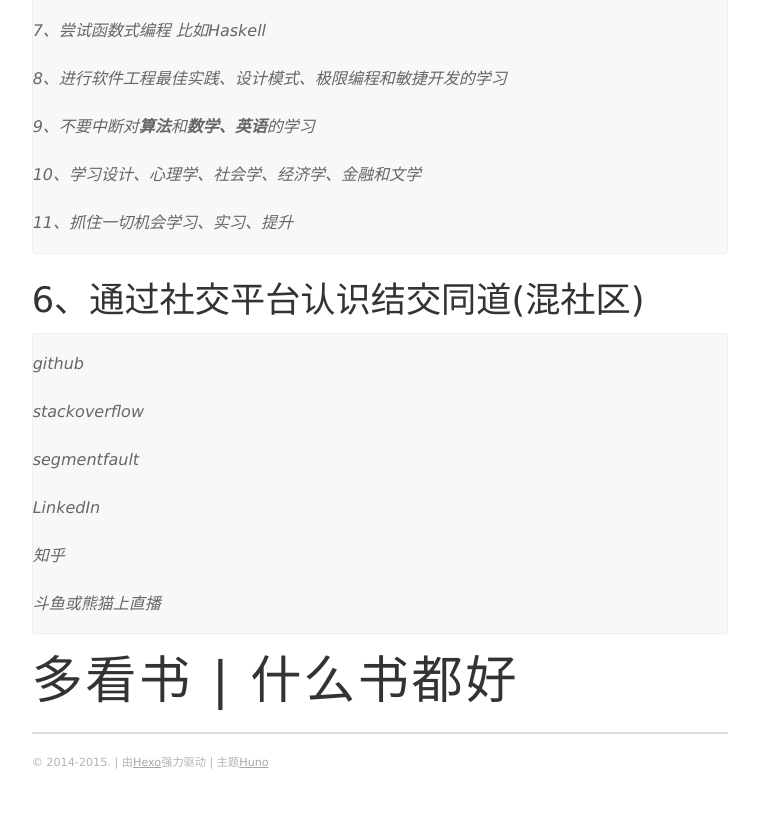
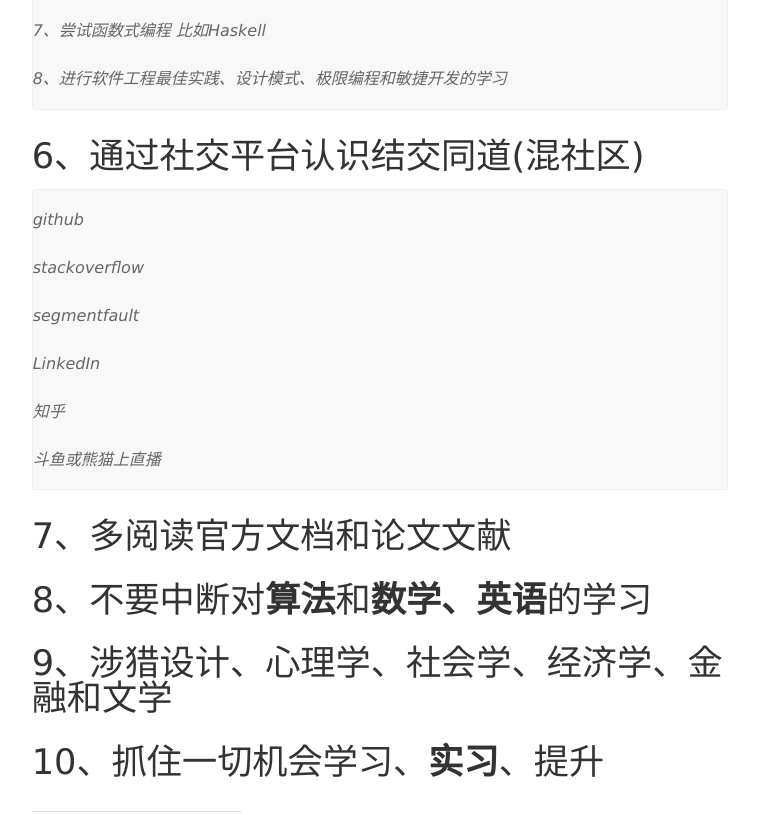
Before and after one commit to yorickshan/yorickshan.github.io, a plain HTML site: page 2016/08/05/新窝纪念/index.html in a window 1280 px wide. Shown: the part 1456-2271 px from the top of the page, without its empty margins (465-1224 px from the left). Drawn offline with nearby package versions, Linux system fonts and the light colour scheme; some packages are replaced by stand-ins of ours.

Commit message:
Site updated: 2016-08-06 20:52:38

```diff
--- a/2016/08/05/新窝纪念/index.html
+++ b/2016/08/05/新窝纪念/index.html
@@ -30,7 +30,7 @@
 
 未完成的想法1、自定义主题
 huno这个主题总体的设计风格我比较喜欢，但是还是差强人意，太过“简约”。等空闲下来打算自己fork一下huno然后自定义一个主题，添加如站内搜索的功能，完善对社交站点的链接，增加一些有用的">
-<meta property="og:updated_time" content="2016-08-06T12:47:52.000Z">
+<meta property="og:updated_time" content="2016-08-06T12:52:20.000Z">
 <meta name="twitter:card" content="summary">
 <meta name="twitter:title" content="新窝纪念 | agdragon's journal">
 <meta name="twitter:description" content="新窝总结
@@ -211,9 +211,6 @@
 <p>6、计算机视觉编程 python计算机视觉编程</p>
 <p>7、尝试函数式编程 比如Haskell</p>
 <p>8、进行软件工程最佳实践、设计模式、极限编程和敏捷开发的学习</p>
-<p>9、不要中断对<strong>算法</strong>和<strong>数学、英语</strong>的学习</p>
-<p>10、学习设计、心理学、社会学、经济学、金融和文学</p>
-<p>11、抓住一切机会学习、实习、提升</p>
 </blockquote>
 <h2 id="6、通过社交平台认识结交同道-混社区"><a href="#6、通过社交平台认识结交同道-混社区" class="headerlink" title="6、通过社交平台认识结交同道(混社区)"></a>6、通过社交平台认识结交同道(混社区)</h2><blockquote>
 <p>github</p>
@@ -223,6 +220,7 @@
 <p>知乎</p>
 <p>斗鱼或熊猫上直播</p>
 </blockquote>
+<h2 id="7、多阅读官方文档和论文文献"><a href="#7、多阅读官方文档和论文文献" class="headerlink" title="7、多阅读官方文档和论文文献"></a>7、多阅读官方文档和论文文献</h2><h2 id="8、不要中断对算法和数学、英语的学习"><a href="#8、不要中断对算法和数学、英语的学习" class="headerlink" title="8、不要中断对算法和数学、英语的学习"></a>8、不要中断对<strong>算法</strong>和<strong>数学、英语</strong>的学习</h2><h2 id="9、涉猎设计、心理学、社会学、经济学、金融和文学"><a href="#9、涉猎设计、心理学、社会学、经济学、金融和文学" class="headerlink" title="9、涉猎设计、心理学、社会学、经济学、金融和文学"></a>9、涉猎设计、心理学、社会学、经济学、金融和文学</h2><h2 id="10、抓住一切机会学习、实习、提升"><a href="#10、抓住一切机会学习、实习、提升" class="headerlink" title="10、抓住一切机会学习、实习、提升"></a>10、抓住一切机会学习、<strong>实习</strong>、提升</h2><hr>
 <h1 id="多看书-什么书都好"><a href="#多看书-什么书都好" class="headerlink" title="多看书 | 什么书都好"></a>多看书 | 什么书都好</h1>
   </section>
 
```
